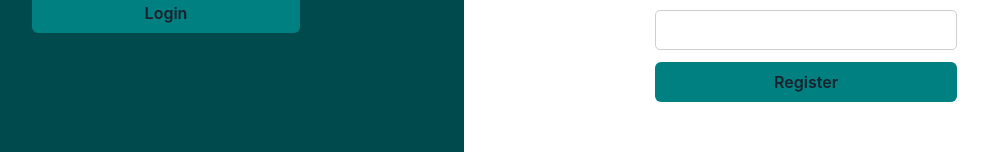
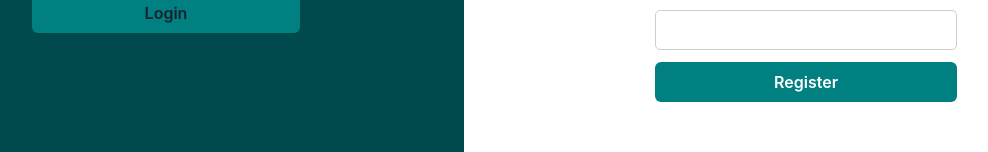
Before and after one commit to njxue/odot, a React (Create React App) app: page /register in a window 1280 px wide. Shown: the part 478-630 px from the top of the page, without its empty margins (132-1120 px from the left). Built offline with nearby package versions, Linux system fonts and the light colour scheme; no server answers.

Commit message:
Change style

```diff
--- a/src/components/Login/LoginForm.tsx
+++ b/src/components/Login/LoginForm.tsx
@@ -133,6 +133,7 @@ const LoginForm: React.FC<{}> = () => {
             w="100%"
             type="submit"
             bgColor="teal"
+            color="white"
             isLoading={isLoading}
             _hover={{ filter: "brightness(120%)" }}
           >
--- a/src/components/Register/RegisterForm.tsx
+++ b/src/components/Register/RegisterForm.tsx
@@ -182,6 +182,7 @@ const RegisterForm: React.FC<{}> = () => {
           <Button
             type="submit"
             bgColor="teal"
+            color="white"
             _hover={{ filter: "brightness(120%)" }}
             w="100%"
             isLoading={isLoading}
```
